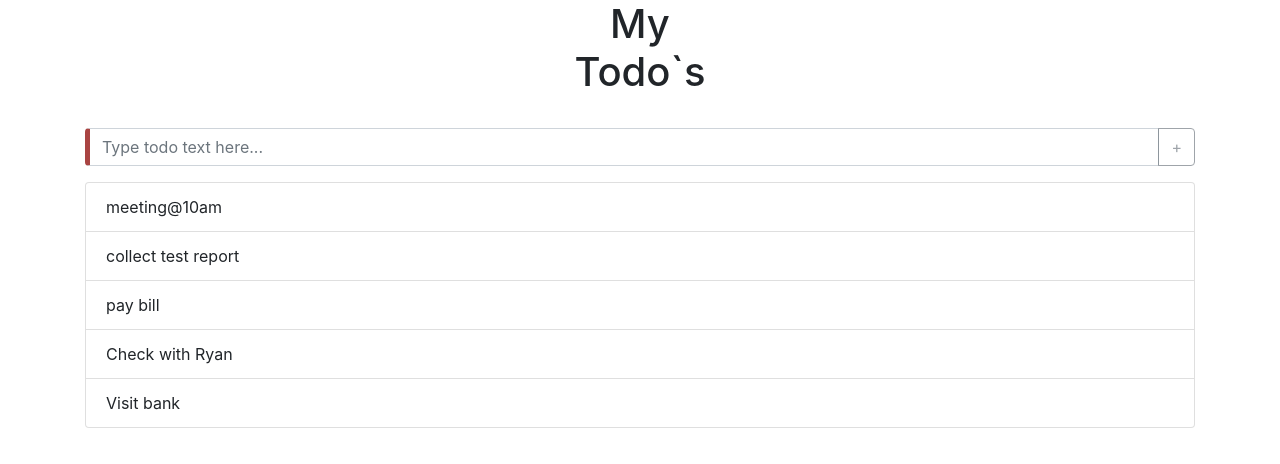
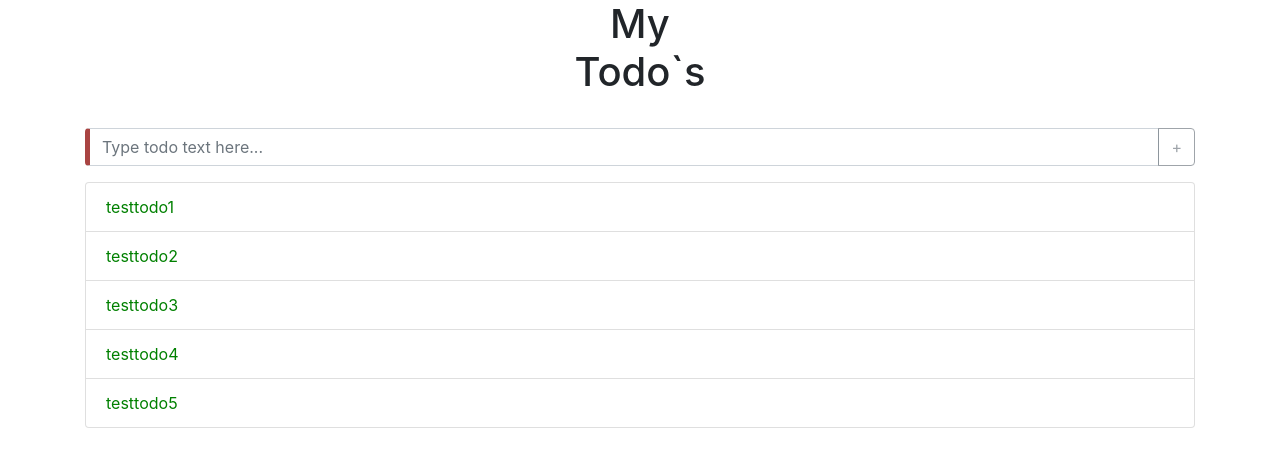
Before and after one commit to yogesh-nandwana/TodoApp, an Angular app: page / in a window 1280 px wide. Shown: the top 464 px of the page. Built offline with nearby package versions, Linux system fonts and the light colour scheme.

Commit message:
using Todo class

```diff
--- a/src/app/todo-data.service.ts
+++ b/src/app/todo-data.service.ts
@@ -1,4 +1,5 @@
 import { Injectable } from '@angular/core';
+import { Todo } from './todo';
 
 @Injectable({
   providedIn: 'root'
@@ -6,35 +7,31 @@ import { Injectable } from '@angular/core';
 export class TodoDataService {
   lastId: number = 0;
 
-  todosObj: any = {
-    todos:
-    [
-      { id: 1, userId: 'jk', text: 'meeting@10am', completed: false },
-      { id: 2, userId: 'jk', text: 'collect test report', completed: false },
-      { id: 3, userId: 'jk', text: 'pay bill', completed: false },
-      { id: 4, userId: 'jk', text: 'Check with Ryan', completed: true },
-      { id: 5, userId: 'kk', text: 'Visit bank', completed: true }
-    ]
-  };
+  todos:Todo[]=[
+    { id: 1, userId: 'jk', text: 'testtodo1', completed: false },
+    { id: 2, userId: 'jk', text: 'testtodo2', completed: false },
+    { id: 3, userId: 'jk', text: 'testtodo3', completed: false },
+    { id: 4, userId: 'jk', text: 'testtodo4', completed: true },
+    { id: 5, userId: 'kk', text: 'testtodo5', completed: true }
+  ];
 
   constructor() { }
 
   // Simulate POST /todos
-  addTodo(todoTxt): TodoDataService {
+  addTodo(todoTxt:string): TodoDataService {
     let id = ++this.lastId;
-    this.todosObj.todos.push({ id:id,userId:'dev',text:todoTxt,completed: false });
+    this.todos.push({ id:id,userId:'dev',text:todoTxt,completed: false });
     return this;
   }
 
   // Simulate DELETE /todos/:id
   deleteTodoById(id: number): TodoDataService {
-    this.todosObj.todos = this.todosObj.todos
-      .filter(todo => todo.id !== id);
+    this.todos = this.todos.filter(todo => todo.id !== id);
     return this;
   }
 
   // Simulate PUT /todos/:id
-  updateTodoById(id: number, values: Object = {}): Object {
+  updateTodoById(id: number, values: Object = {}): Todo {
     let todo = this.getTodoById(id);
     if (!todo) {
       return null;
@@ -44,19 +41,17 @@ export class TodoDataService {
   }
 
   // Simulate GET /todos
-  getAllTodos():Object {
-    return this.todosObj.todos;
+  getAllTodos():Todo[] {
+    return this.todos;
   }
 
   // Simulate GET /todos/:id
-  getTodoById(id: number): Object {
-    return this.todosObj.todos
-      .filter(todo => todo.id === id)
-      .pop();
+  getTodoById(id: number): Todo {
+    return this.todos.filter(todo => todo.id === id).pop();
   }
 
   // Toggle todo complete
-  toggleTodoComplete(id,todoTxt,complete) {
+  toggleTodoComplete(id:number,todoTxt:string,complete:boolean) {
     let updatedTodo = this.updateTodoById(id, {
       complete: !complete
     });
--- a/src/app/todo-list/todo-list.component.css
+++ b/src/app/todo-list/todo-list.component.css
@@ -0,0 +1,3 @@
+.todo {
+    color: green;
+}
--- a/src/app/todo-list/todo-list.component.html
+++ b/src/app/todo-list/todo-list.component.html
@@ -1,5 +1,5 @@
  <ul class="list-group">
-    <li class="list-group-item" *ngFor="let todo of todosObj.todos">
+    <li class="list-group-item" *ngFor="let todo of todos">
       <div class="todo">
         <span>{{todo.text}}</span>
       </div>
--- a/src/app/todo-list/todo-list.component.ts
+++ b/src/app/todo-list/todo-list.component.ts
@@ -1,5 +1,6 @@
 import { Component, OnInit } from '@angular/core';
 import { TodoDataService } from '../todo-data.service';
+import { Todo } from '../todo';
 
 @Component({
   selector: 'app-todo-list',
@@ -7,11 +8,11 @@ import { TodoDataService } from '../todo-data.service';
   styleUrls: ['./todo-list.component.css']
 })
 export class TodoListComponent implements OnInit {
-  todosObj: any = { todos: [] };
+  todos: Todo [] = [];
 
   constructor(private todoDataService: TodoDataService) { }
 
   ngOnInit() {
-    this.todosObj.todos = this.todoDataService.getAllTodos();
+    this.todos = this.todoDataService.getAllTodos();
   }
 }
```
Also changed, not shown: 1 other file (tests, documents, lock files or other folders).
